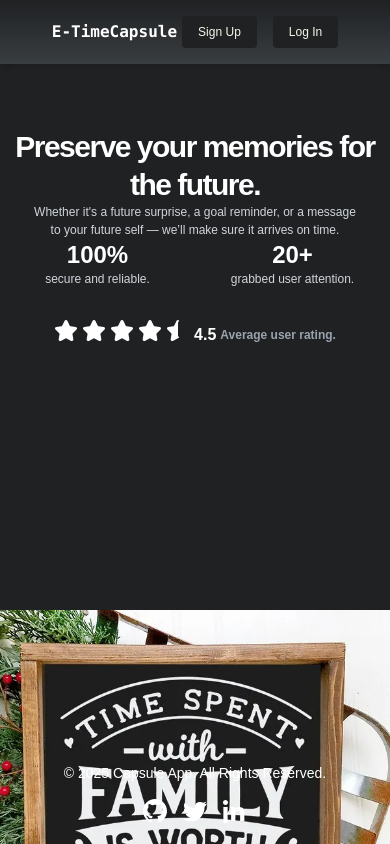
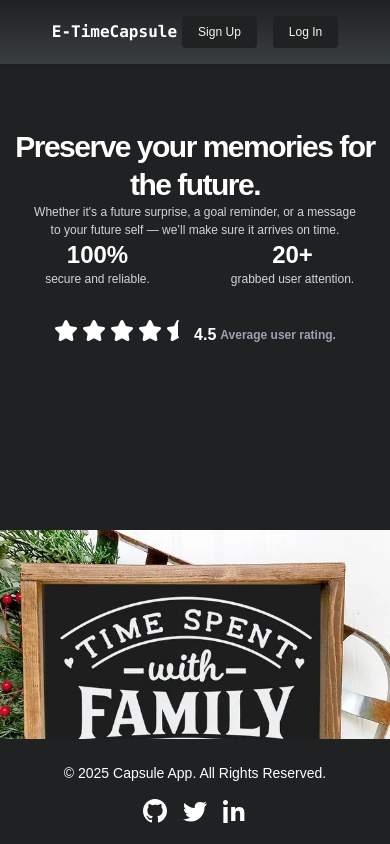
Before and after one commit to janakshukla/e-timecapsule, a Next.js app: page / in a window 390 px wide. Shown: the top 844 px of the page. Built offline with nearby package versions, Linux system fonts and the light colour scheme; no server answers; a web font is replaced by a local one.

Commit message:
Refactor layout components for improved styling and structure

```diff
--- a/app/layout.js
+++ b/app/layout.js
@@ -21,10 +21,9 @@ export default function RootLayout({ children }) {
 
   return (
     <ClerkProvider
-      appearance={
-        {
-          userProfile:{
-            variables:{
+      appearance={{
+        userProfile: {
+          variables: {
             fontFamily: customFont.family,
             colorPrimary: "#1f2123",
           }
@@ -32,15 +31,15 @@ export default function RootLayout({ children }) {
         variables: {
           fontFamily: customFont.family,
           colorDanger: "#e94f37"
-
         },
-        }
-      }
+      }}
     >
       <html lang="en">
-        <body className={` bg-primary-300 ${customFont.className}`}>
+        <body className={`bg-primary-300 ${customFont.className} min-h-screen flex flex-col`}>
           <Navbar />
+          <main className="flex-1">
             {children}
+          </main>
           <Footer />
         </body>
       </html>
--- a/app/page.js
+++ b/app/page.js
@@ -53,7 +53,7 @@ export default function Home() {
       </div>
       {/*Right div*/}
       <div
-        className="sm:w-1/2 h-full mt-52 w-svw max-sm:h-1/2 "
+        className="sm:w-1/2 h-full mt-32 sm:mt-52 w-svw max-sm:h-1/2 "
       >
         <Image
           src="/bgimage.webp"
--- a/components/Footer.jsx
+++ b/components/Footer.jsx
@@ -1,6 +1,6 @@
 export default function Footer() {
   return (
-      <footer className="bg-gray-80  text-white py-6">
+    <footer className="bg-primary-300 text-white py-6 mt-auto">
       <div className="container mx-auto px-4 flex flex-col md:flex-row items-center justify-between">
         <p className="text-sm">&copy; {new Date().getFullYear()} Capsule App. All Rights Reserved.</p>
         <div className="flex space-x-4 mt-4 md:mt-0">
```
Lines whose indentation alone changed are shown as unchanged.
